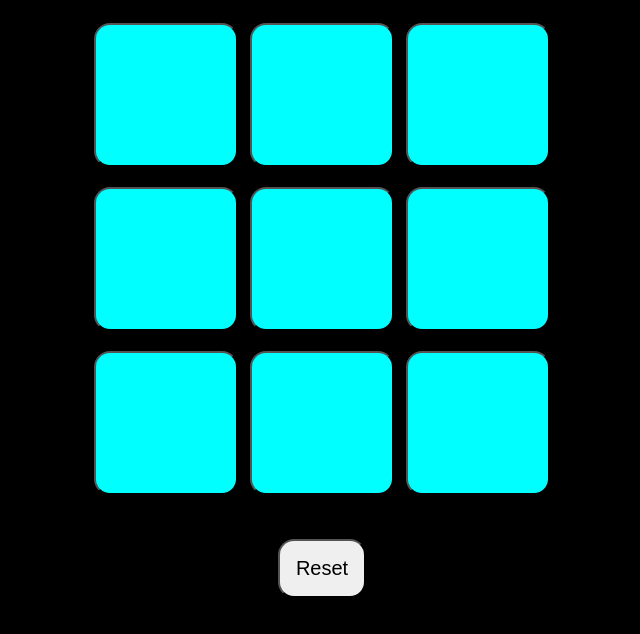
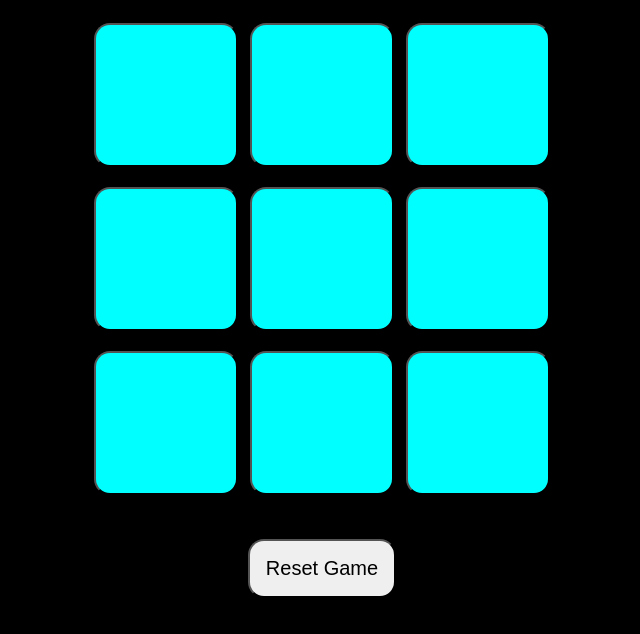
Before and after one commit to Afzal74/Tic-Tac-Toe, a plain HTML site: page index.html in a window 1280 px wide. Shown: the part 90-724 px from the top of the page, without its empty margins (318-958 px from the left). Drawn offline with Linux system fonts and the light colour scheme.

```diff
--- a/index.html
+++ b/index.html
@@ -28,7 +28,7 @@
                 <button class="box"></button>
             </div>
         </div>
-        <button id="reset-btn">Reset</button>
+        <button id="reset-btn">Reset Game</button>
     </main>
     <script src="script.js"></script>
 </body>
```
